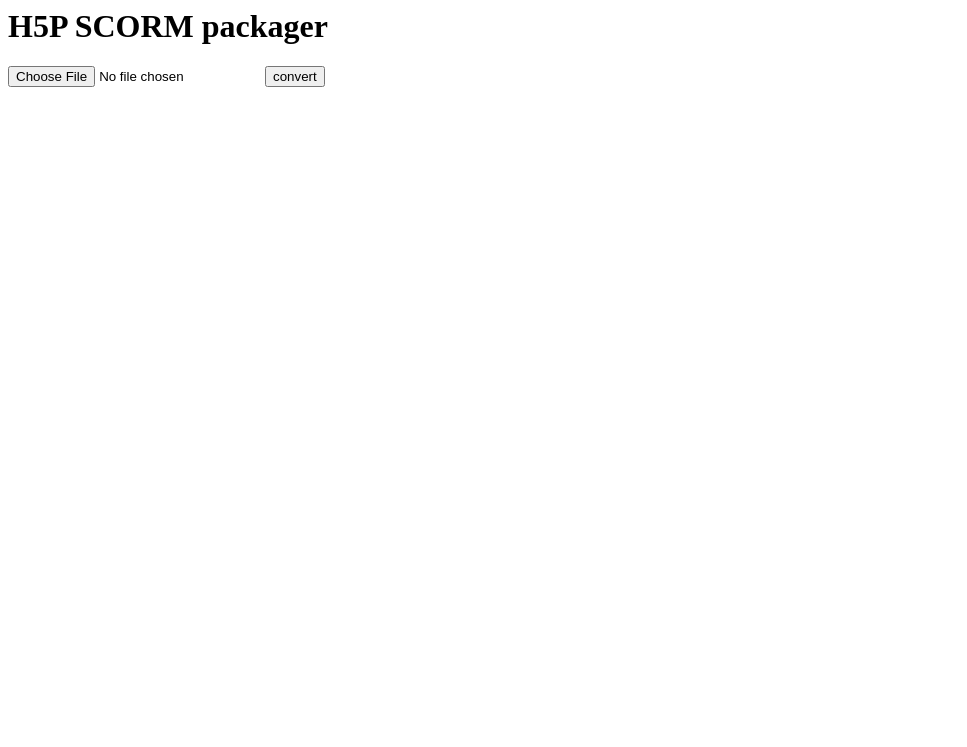
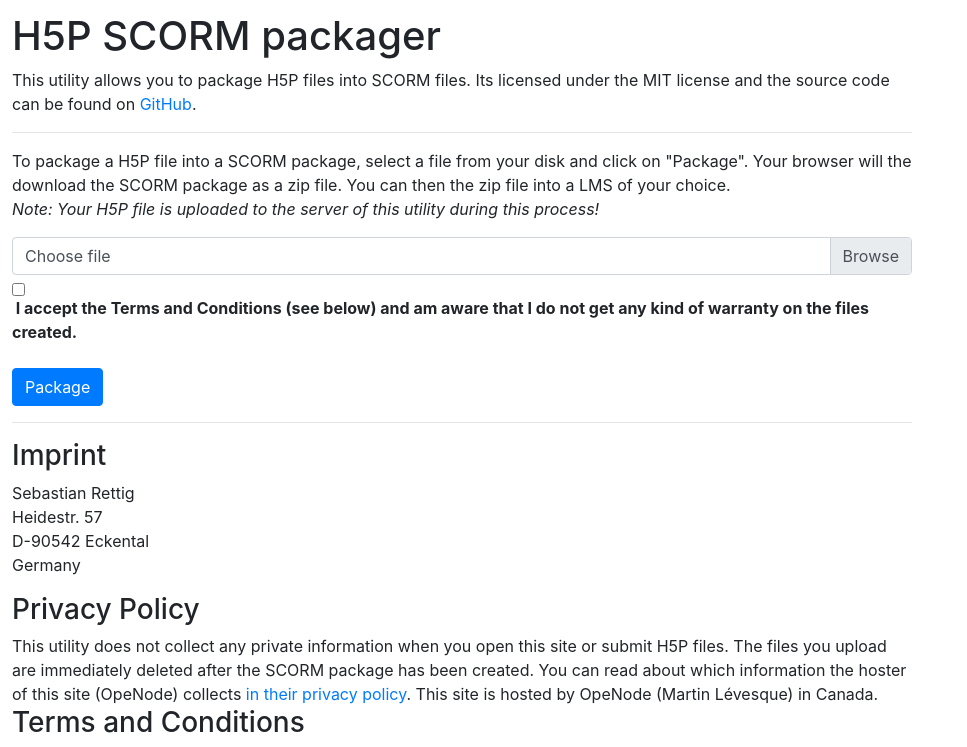
Before and after one commit to sr258/scorm-h5p-wrapper, a website: page src/static/index.html in a window 1280 px wide. Shown: the top 747 px of the page, without its empty margins (0-967 px from the left). Drawn offline with nearby package versions, Linux system fonts and the light colour scheme.

Commit message:
improved frontend

```diff
--- a/src/index.js
+++ b/src/index.js
@@ -40,7 +40,7 @@ ON_DEATH(function (signal, err) {
 
   app.post('/convert', async function (req, res) {
     var uploadedFile;
-    if (!req.files) {
+    if (!req.files || !req.params.terms) {
       return res.status(400).send();
     }
     uploadedFile = req.files.h5p_file;
--- a/src/static/index.html
+++ b/src/static/index.html
@@ -1,12 +1,78 @@
 <html>
-  <head>
 
-  </head>
-  <body>
-    <h1>H5P SCORM packager</h1>
+<head>
+</head>
+<link rel="stylesheet" href="https://stackpath.bootstrapcdn.com/bootstrap/4.2.1/css/bootstrap.min.css" integrity="sha384-GJzZqFGwb1QTTN6wy59ffF1BuGJpLSa9DkKMp0DgiMDm4iYMj70gZWKYbI706tWS"
+  crossorigin="anonymous">
+
+<body style="max-width: 900px; margin:12px;">
+  <h1>H5P SCORM packager</h1>
+  <p>
+    This utility allows you to package H5P files into SCORM files. Its licensed under the MIT license and the source
+    code can be found on <a href="https://github.com/sr258/scorm-h5p-wrapper">GitHub</a>.<br>
+  </p>
+  <hr>
+  <p>To package a H5P file into a SCORM package, select a file from your disk and click on "Package". Your browser will
+    the download the SCORM package as a zip file. You can then the zip file into a LMS of your choice.<br /> <i>Note:
+      Your H5P file is uploaded to the server of this utility during this process!</i>
+  </p>
+  <p>
     <form action="convert" method="post" enctype="multipart/form-data">
-    <input type="file" name="h5p_file">
-    <button name="submit" type="submit">convert</button>
+      <div class="custom-file">
+        <input type="file" class="custom-file-input" name="h5p_file" id="h5p_file_upload">
+        <label class="custom-file-label" for="h5p_file_upload">Choose file</label>
+      </div>
+      <p style="margin-top:8px;">
+        <input type="checkbox" required name="terms" id="terms"><label for="terms"><b>&nbsp;I accept the Terms and
+            Conditions (see below) and am aware that I do not get any kind of warranty on the files created.</b></label>
+      </p>
+      <button name="submit" type="submit" class="btn btn-primary">Package</button>
     </form>
-  </body>
+  </p>
+  <hr />
+  <div>
+    <h3>Imprint</h3>
+    <p>
+      Sebastian Rettig<br />
+      Heidestr. 57<br />
+      D-90542 Eckental</br />
+      Germany
+    </p>
+  </div>
+  <div>
+    <h3>Privacy Policy</h3>
+    This utility does not collect any private information when you open this site or submit H5P files. The files you
+    upload are immediately deleted after the SCORM package has been created. You can read about which information the
+    hoster of this
+    site (OpeNode) collects <a href="https://www.openode.io/privacy">in their privacy policy</a>. This site is hosted
+    by OpeNode (Martin Lévesque) in Canada.
+  </div>
+  <div>
+    <h3>Terms and Conditions</h3>
+    <code>
+      MIT License<br/>
+      <br/>
+Copyright (c) 2019 Sebastian Rettig<br/>
+<br/>
+Permission is hereby granted, free of charge, to any person obtaining a copy<br/>
+of this software and associated documentation files (the "Software"), to deal<br/>
+in the Software without restriction, including without limitation the rights<br/>
+to use, copy, modify, merge, publish, distribute, sublicense, and/or sell<br/>
+copies of the Software, and to permit persons to whom the Software is<br/>
+furnished to do so, subject to the following conditions:<br/>
+<br/>
+The above copyright notice and this permission notice shall be included in all<br/>
+copies or substantial portions of the Software.<br/>
+<br/>
+THE SOFTWARE IS PROVIDED "AS IS", WITHOUT WARRANTY OF ANY KIND, EXPRESS OR<br/>
+IMPLIED, INCLUDING BUT NOT LIMITED TO THE WARRANTIES OF MERCHANTABILITY,<br/>
+FITNESS FOR A PARTICULAR PURPOSE AND NONINFRINGEMENT. IN NO EVENT SHALL THE<br/>
+AUTHORS OR COPYRIGHT HOLDERS BE LIABLE FOR ANY CLAIM, DAMAGES OR OTHER<br/>
+LIABILITY, WHETHER IN AN ACTION OF CONTRACT, TORT OR OTHERWISE, ARISING FROM,<br/>
+OUT OF OR IN CONNECTION WITH THE SOFTWARE OR THE USE OR OTHER DEALINGS IN THE<br/>
+SOFTWARE<br/>
+    </code>
+  </div>
+</body>
+
 </html>
```
